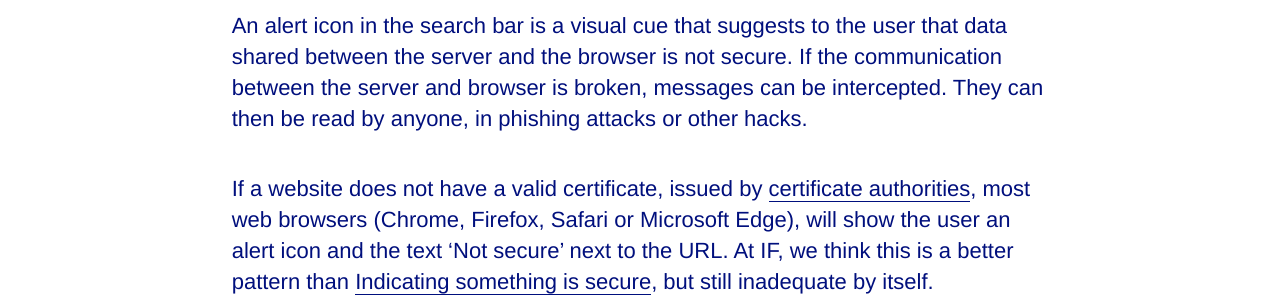
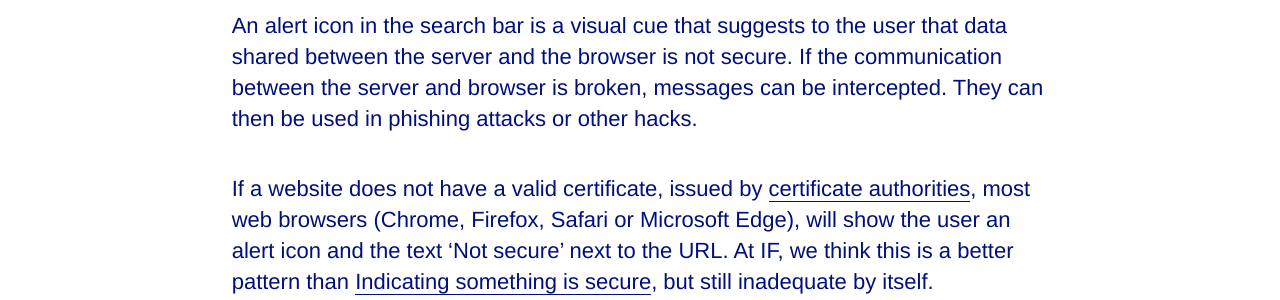
Before and after one commit to projectsbyif/data-permissions-catalogue, a Jekyll site: the page built from _patterns/indicating-something-is-not-secure.md, in a window 1280 px wide. Shown: the part 610-910 px from the top of the page. Built offline with Jekyll 4.4.1, drawn with Linux system fonts in a browser that asks for light colours; some web fonts are replaced; comment, search, counter and statistics services are not loaded.

Commit message:
Update examples links and copy.

```diff
--- a/_patterns/indicating-something-is-not-secure.md
+++ b/_patterns/indicating-something-is-not-secure.md
@@ -32,6 +32,6 @@
 
 ---
 
-An alert icon in the search bar is a visual cue that suggests to the user that data shared between the server and the browser is not secure. If the communication between the server and browser is broken, messages can be intercepted. They can then be read by anyone, in phishing attacks or other hacks.
+An alert icon in the search bar is a visual cue that suggests to the user that data shared between the server and the browser is not secure. If the communication between the server and browser is broken, messages can be intercepted. They can then be used in phishing attacks or other hacks.
 
 If a website does not have a valid certificate, issued by [certificate authorities](https://en.wikipedia.org/wiki/Certificate_authority), most web browsers (Chrome, Firefox, Safari or Microsoft Edge), will show the user an alert icon and the text  ‘Not secure’ next to the URL. At IF, we think this is a better pattern than [Indicating something is secure](/patterns/indicating-something-is-secure), but still inadequate by itself.
```
Also changed, not shown: _patterns/indicating-something-is-secure.md (+3 -1 lines), _patterns/making-it-harder-to-use-sites-that-might-be-insecure.md (line endings or trailing spaces).
